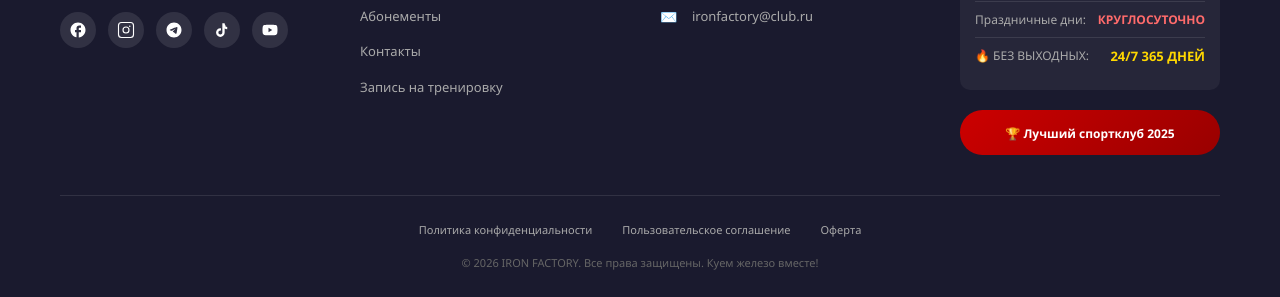
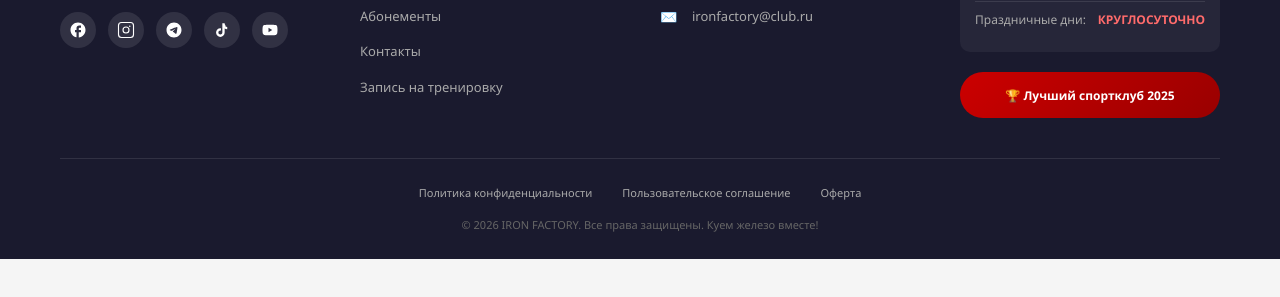
Before and after one commit to Danilkiller2/kyrs, a plain HTML site: page kyrsovaya/index.html in a window 1280 px wide. Shown: the part 2161-2458 px from the top of the page. After the commit the page ends 2420 px from the top, so only its background shows below. Drawn offline with Linux system fonts and the light colour scheme.

Commit message:
Update index.html

```diff
--- a/kyrsovaya/index.html
+++ b/kyrsovaya/index.html
@@ -531,7 +531,6 @@
                     <div class="working-hours">
                         <div class="hour-item"><span>Понедельник - Воскресенье:</span><strong>КРУГЛОСУТОЧНО</strong></div>
                         <div class="hour-item"><span>Праздничные дни:</span><strong>КРУГЛОСУТОЧНО</strong></div>
-                        <div class="hour-item highlight"><span>🔥 БЕЗ ВЫХОДНЫХ:</span><strong>24/7 365 ДНЕЙ</strong></div>
                     </div>
                     <div class="footer-badge"><span>🏆 Лучший спортклуб 2025</span></div>
                 </div>
```
